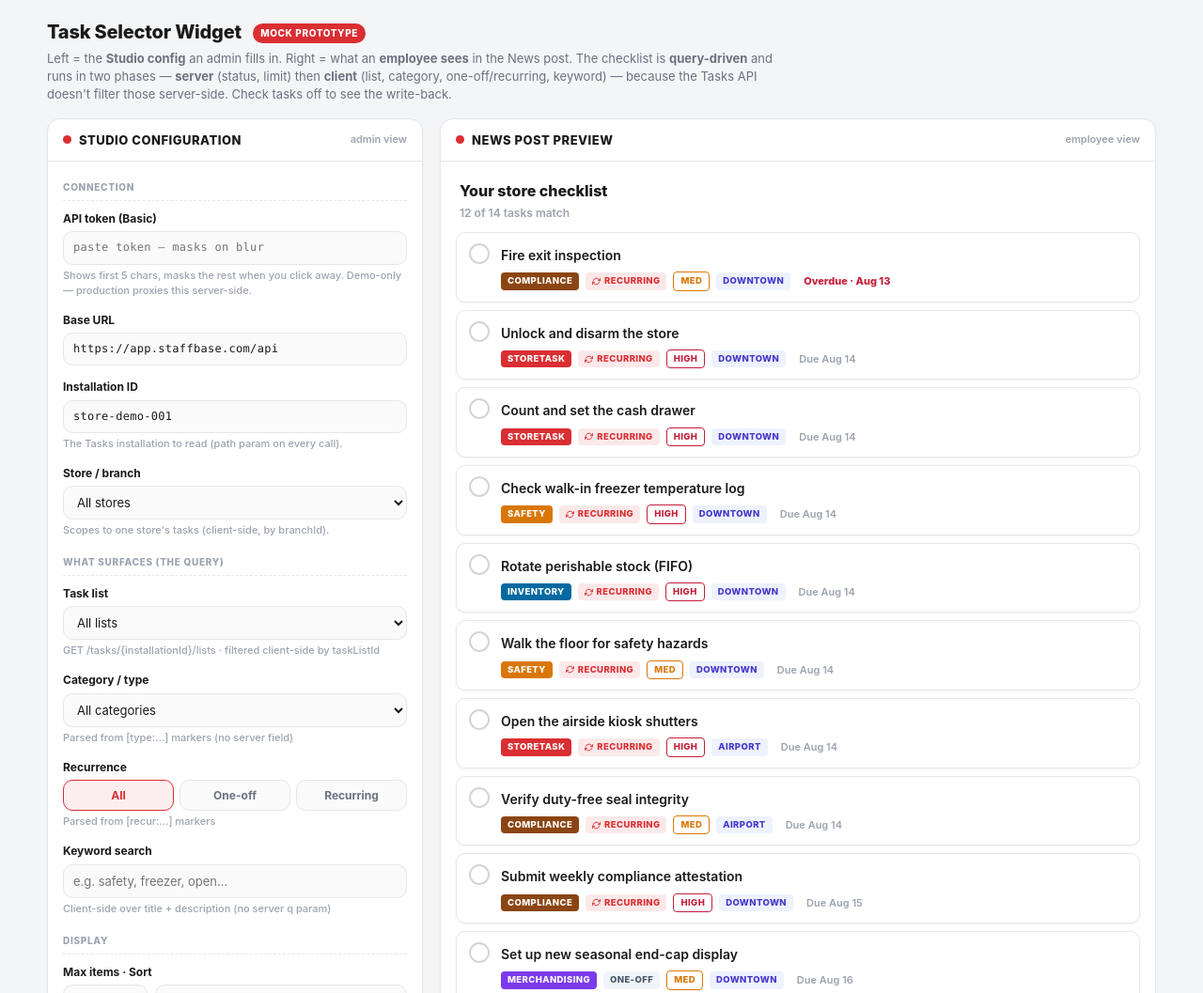
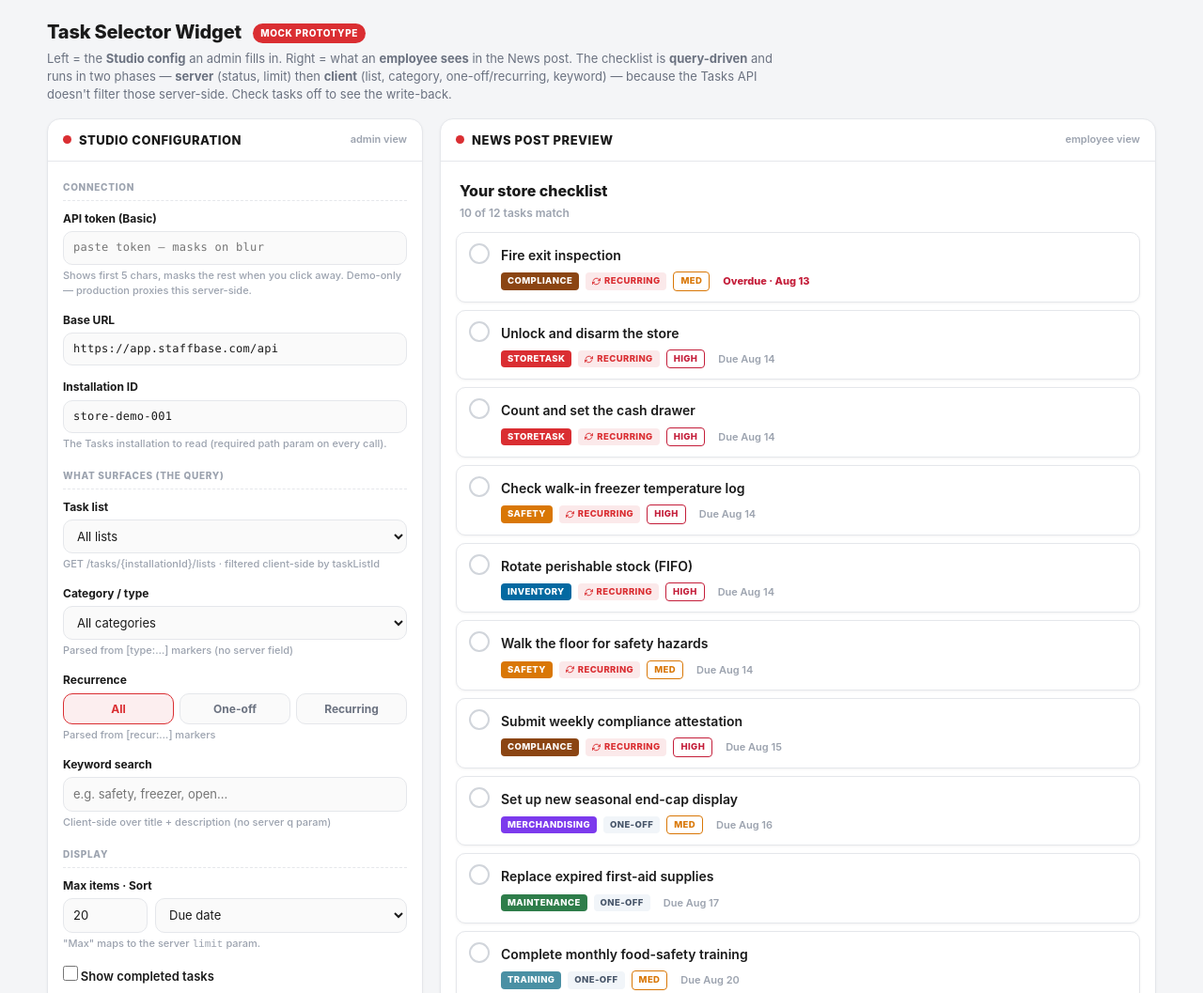
Before and after one commit to cdcruz-sbse/task-selector-widget, a plain HTML site: page prototype/index.html in a window 1280 px wide. Shown: the top 1057 px of the page at 94% size. Drawn offline with Linux system fonts and the light colour scheme.

Commit message:
Drop store/branch as a filter (D7)
Admin surfaces tasks by content (list/category/recurrence/keyword), independent
of which store a task belongs to. branchId is no longer a filter; installationId
remains only as the required API path param. Simplifies the config UI.

Co-Authored-By: Claude Opus 4.8 <noreply@anthropic.com>

```diff
--- a/prototype/index.html
+++ b/prototype/index.html
@@ -151,12 +151,7 @@
         <div class="field mono">
           <label>Installation ID</label>
           <input type="text" id="f-inst" value="store-demo-001" />
-          <div class="help">The Tasks installation to read (path param on every call).</div>
-        </div>
-        <div class="field">
-          <label>Store / branch</label>
-          <select id="f-branch"></select>
-          <div class="help">Scopes to one store's tasks (client-side, by branchId).</div>
+          <div class="help">The Tasks installation to read (required path param on every call).</div>
         </div>
 
         <div class="group-label">What surfaces (the query)</div>
@@ -238,12 +233,9 @@ const MOCK_LISTS = [
   { id: "list-comp",  title: "Compliance & Safety" },
   { id: "list-merch", title: "Weekly Merchandising" },
 ];
-// Stores/branches (task.branchId). In your env an installation may be per-store,
-// in which case Installation ID *is* the store; here we show branch filtering.
-const MOCK_BRANCHES = [
-  { id: "branch-101", title: "Downtown" },
-  { id: "branch-202", title: "Airport" },
-];
+// Note: tasks still carry branchId (the store they were added to), but this widget
+// surfaces tasks by CONTENT (list/category/recurrence/keyword) — independent of
+// store — so branchId is metadata here, not a filter.
 
 function daysFromNow(n){ const d=new Date(); d.setDate(d.getDate()+n); return d.toISOString(); }
 // Tasks use the REAL schema (id, branchId, installationId, taskListId, status,
@@ -263,9 +255,6 @@ const MOCK_TASKS = [
   mk("t10","branch-101","list-merch", "Update shelf price tags for promotions","[type: merchandising] Weekly promo refresh.", "CLOSED", "Priority_3", -2),
   mk("t11","branch-101","list-open",  "Walk the floor for safety hazards",     "[type: safety] [recur: daily]", "OPEN", "Priority_2", 0),
   mk("t12","branch-101","list-comp",  "Submit weekly compliance attestation",  "[type: compliance] [recur: weekly]", "OPEN", "Priority_1", 1),
-  // A couple of Airport-branch tasks to demonstrate the store filter:
-  mk("t13","branch-202","list-open",  "Open the airside kiosk shutters",       "[type: storetask] [recur: daily]", "OPEN", "Priority_1", 0),
-  mk("t14","branch-202","list-comp",  "Verify duty-free seal integrity",       "[type: compliance] [recur: daily]", "OPEN", "Priority_2", 0),
 ];
 function mk(id, branchId, taskListId, title, description, status, priority, dueInDays){
   return { id, branchId, installationId:"store-demo-001", taskListId, creatorId:"sys", creatorType:"admin",
@@ -287,8 +276,6 @@ const stripMarkers = t => (t || "").replace(/\[[a-z]+:[^\]]*\]/gi, "").replace(/
 const mockDataSource = {
   // GET /tasks/{installationId}/lists
   async getLists(_ctx) { await tick(); return MOCK_LISTS.slice(); },
-  // GET /tasks/{installationId}/groups (branches/stores live alongside; mocked here)
-  async getBranches(_ctx) { await tick(); return MOCK_BRANCHES.slice(); },
   // Derived from parsed [type:…] markers across the installation's tasks.
   async getCategories(_ctx) {
     await tick();
@@ -303,9 +290,8 @@ const mockDataSource = {
     let page = MOCK_TASKS.filter(t => !t.isArchived && statuses.includes(t.status));
     // (date-range params omitted in the mock; server limit applied AFTER client
     //  filters below to keep the demo intuitive — real code paginates via cursor.)
-    // --- CLIENT phase (list / branch / category / recurrence / keyword) ---
+    // --- CLIENT phase (list / category / recurrence / keyword) ---
     let out = page;
-    if (query.branchId && query.branchId !== "all") out = out.filter(t => t.branchId === query.branchId);
     if (query.listId  && query.listId  !== "all") out = out.filter(t => t.taskListId === query.listId);
     if (query.category && query.category !== "all") out = out.filter(t => parseType(t.description) === query.category);
     if (query.recurrence === "oneoff")    out = out.filter(t => !isRecurring(t.description));
@@ -348,7 +334,6 @@ function readQuery() {
     apiToken:      realToken,
     baseUrl:       byId("f-base").value.trim(),
     installationId: byId("f-inst").value.trim(),
-    branchId:      byId("f-branch").value,
     listId:        byId("f-list").value,
     category:      byId("f-cat").value,
     recurrence:    currentRecur,
@@ -366,8 +351,6 @@ function readQuery() {
 const esc = s => String(s).replace(/&/g,"&amp;").replace(/</g,"&lt;").replace(/>/g,"&gt;");
 const PRIO_LABEL = { Priority_1:"High", Priority_2:"Med", Priority_3:"Low" };
 const PRIO_COLOR = { Priority_1:"#C41E3A", Priority_2:"#D97706", Priority_3:"#6b7280" };
-const branchName = id => (MOCK_BRANCHES.find(b => b.id === id)||{}).title || id;
-
 function fmtDue(iso){
   if(!iso) return {text:"",overdue:false};
   const d = new Date(iso); d.setHours(0,0,0,0);
@@ -379,7 +362,7 @@ function fmtDue(iso){
 const ICON_CHECK = '<svg width="12" height="12" viewBox="0 0 24 24" fill="none" stroke="#fff" stroke-width="3.5" stroke-linecap="round" stroke-linejoin="round"><polyline points="20 6 9 17 4 12"/></svg>';
 const ICON_RECUR = '<svg width="9" height="9" viewBox="0 0 24 24" fill="none" stroke="currentColor" stroke-width="2.6" stroke-linecap="round" stroke-linejoin="round"><polyline points="23 4 23 10 17 10"/><polyline points="1 20 1 14 7 14"/><path d="M3.51 9a9 9 0 0 1 14.85-3.36L23 10M1 14l4.64 4.36A9 9 0 0 0 20.49 15"/></svg>';
 
-function rowHtml(t, showStore){
+function rowHtml(t){
   const done = t.status === "CLOSED";
   const cat = parseType(t.description);
   const catCol = CATEGORY_COLORS[cat] || "#6b7280";
@@ -389,7 +372,6 @@ function rowHtml(t, showStore){
   if (isRecurring(t.description)) meta.push(`<span class="b b-recur">${ICON_RECUR} Recurring</span>`);
   else meta.push(`<span class="b" style="background:#f1f5f9;color:#475569">One-off</span>`);
   if (t.priority !== "Priority_3") meta.push(`<span class="b b-prio" style="color:${PRIO_COLOR[t.priority]}">${PRIO_LABEL[t.priority]}</span>`);
-  if (showStore) meta.push(`<span class="b b-store">${esc(branchName(t.branchId))}</span>`);
   if (due.text) meta.push(`<span class="b b-due ${due.overdue && !done ? "overdue":""}">${due.overdue && !done ? "Overdue · ":"Due "}${esc(due.text)}</span>`);
   return `<div class="row ${done?"done":""}" data-id="${t.id}">
     <button class="check ${done?"checked":""}" data-check aria-label="Toggle task">${ICON_CHECK}</button>
@@ -410,18 +392,17 @@ async function render(){
   byId("query-echo").innerHTML =
     `<span class="echo-tag server">server</span>GET /tasks/${esc(query.installationId||"—")}/task/search\n`
     + `  status=${statuses}  limit=${query.max}\n`
-    + `<span class="echo-tag client">client</span>store=${esc(query.branchId)} list=${esc(query.listId)} `
+    + `<span class="echo-tag client">client</span>list=${esc(query.listId)} `
     + `category=${esc(query.category)} recurrence=${esc(query.recurrence)} q=${esc(query.q||"—")}`;
 
   const my = ++renderToken;
   const tasks = await dataSource.searchTasks(query);
   if (my !== renderToken) return;
 
-  const showStore = query.branchId === "all";
   byId("news-count").textContent = `${tasks.length} of ${MOCK_TASKS.length} tasks match`;
   const listEl = byId("list");
   if (!tasks.length){ listEl.innerHTML = EMPTY; return; }
-  listEl.innerHTML = tasks.map(t => rowHtml(t, showStore)).join("");
+  listEl.innerHTML = tasks.map(t => rowHtml(t)).join("");
 
   listEl.querySelectorAll(".row").forEach(row => {
     const id = row.dataset.id;
@@ -459,11 +440,9 @@ function wireToken(){
 /* ---- init ---- */
 async function init(){
   wireToken();
-  const [lists, cats, branches] = await Promise.all([
-    dataSource.getLists(), dataSource.getCategories(), dataSource.getBranches()
+  const [lists, cats] = await Promise.all([
+    dataSource.getLists(), dataSource.getCategories()
   ]);
-  byId("f-branch").innerHTML = `<option value="all">All stores</option>` +
-    branches.map(b => `<option value="${b.id}">${esc(b.title)}</option>`).join("");
   byId("f-list").innerHTML = `<option value="all">All lists</option>` +
     lists.map(l => `<option value="${l.id}">${esc(l.title)}</option>`).join("");
   byId("f-cat").innerHTML = `<option value="all">All categories</option>` +
@@ -475,7 +454,7 @@ async function init(){
       b.classList.add("on"); currentRecur = b.dataset.v; render();
     });
   });
-  ["f-base","f-inst","f-branch","f-list","f-cat","f-q","f-max","f-sort","f-showdone","f-allowtoggle"].forEach(id => {
+  ["f-base","f-inst","f-list","f-cat","f-q","f-max","f-sort","f-showdone","f-allowtoggle"].forEach(id => {
     const el = byId(id);
     el.addEventListener(id==="f-q" ? "input" : "change", render);
   });
```
Also changed, not shown: docs/PRD.md (+5 -2 lines), docs/api-mapping.md (+5 -6 lines).
